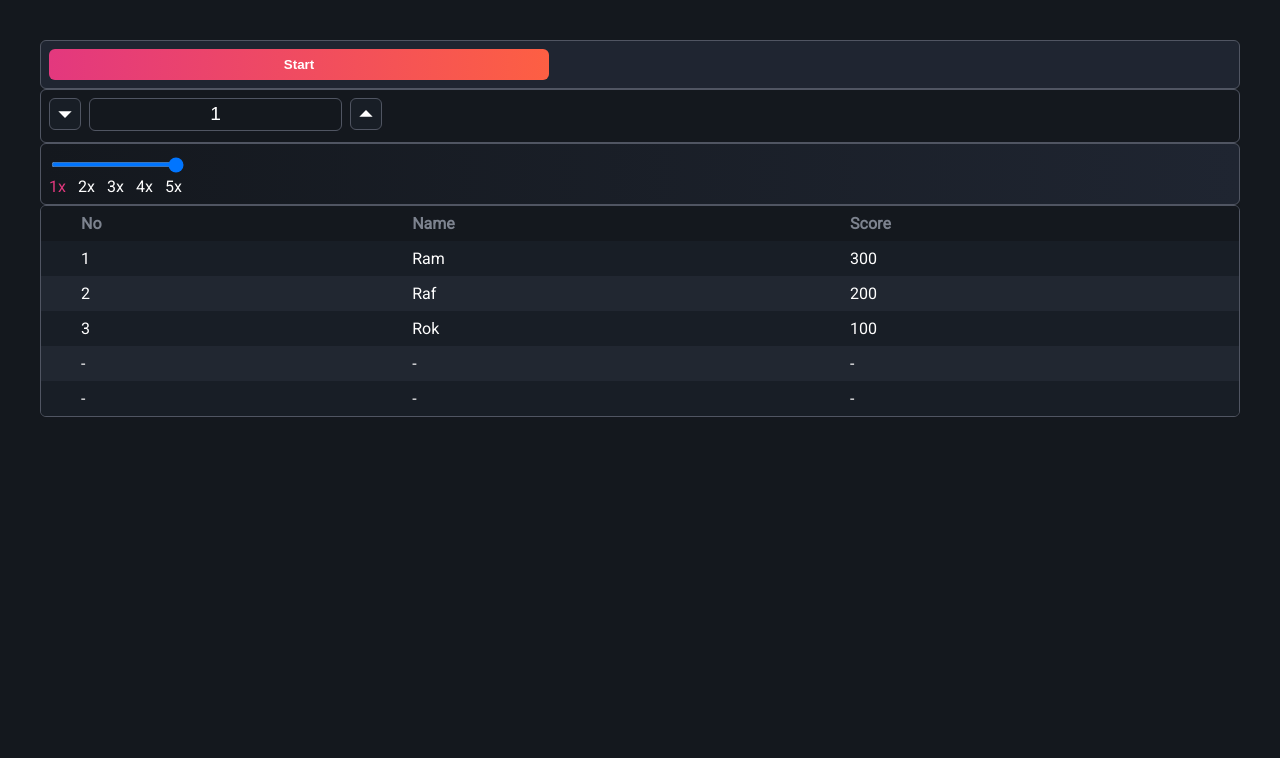
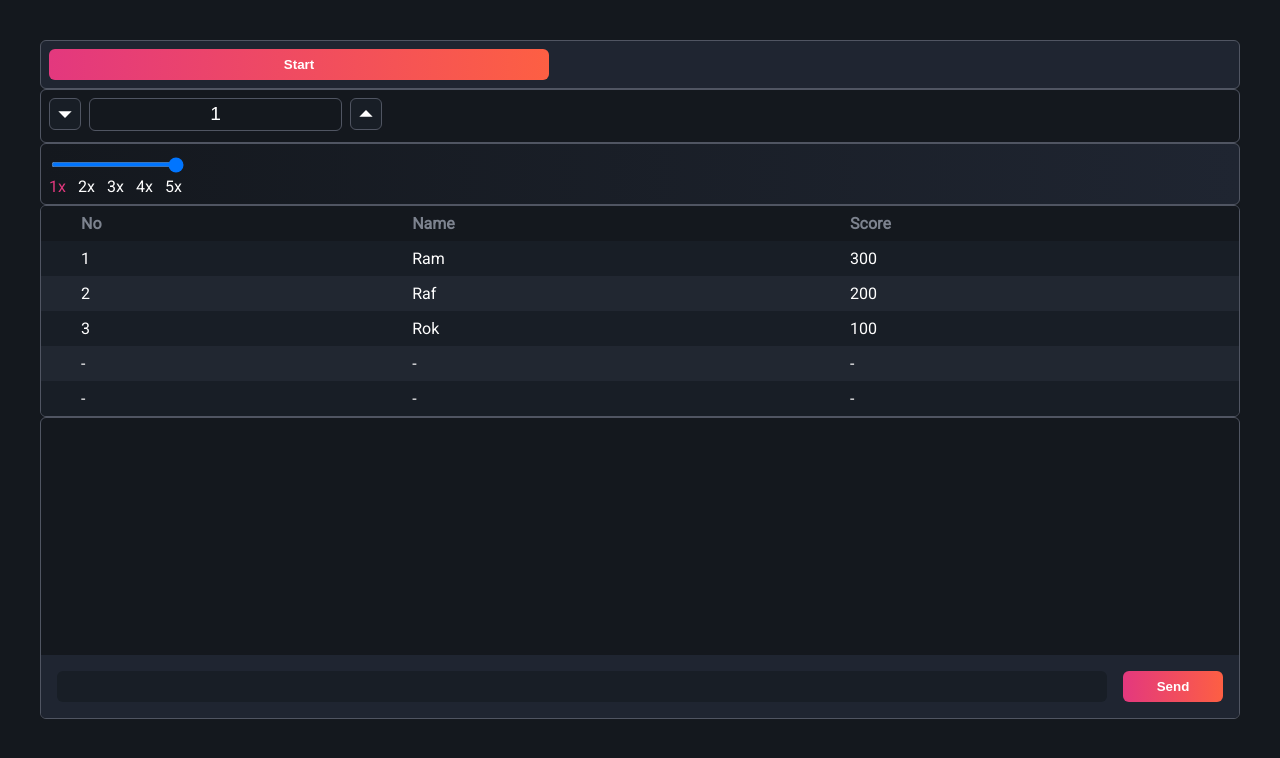
Before and after one commit to ramilamparo/sps, a React (Vite) app in the folder frontend/: page / in a window 1280 px wide. Shown: the top 758 px of the page. Built offline with nearby package versions, Linux system fonts and the light colour scheme.

Commit message:
Add chatbox.

```diff
--- a/frontend/src/App.tsx
+++ b/frontend/src/App.tsx
@@ -6,6 +6,7 @@ import styles from "./App.module.scss";
 import { RangeInput } from "./components/RangeInput/RangeInput";
 import { NumberInput } from "./components/NumberInput/NumberInput";
 import { RankingTable } from "./components/Table/RankingTable";
+import { ChatBox } from "./components/ChatBox/ChatBox";
 
 function App() {
 	const [rangeValue, setRangeValue] = useState(1);
@@ -33,6 +34,7 @@ function App() {
 					/>
 				</Paper>
 				<RankingTable />
+				<ChatBox />
 			</Container>
 		</>
 	);
--- /dev/null
+++ b/frontend/src/components/ChatBox/ChatBox.module.scss
@@ -0,0 +1,48 @@
+.root {
+	height: 300px;
+	display: flex;
+	flex-direction: column;
+}
+
+.chatHistoryContainer {
+	padding: $spacing;
+	overflow: auto;
+	flex-grow: 1;
+}
+
+.chatHistoryMessage {
+	background-color: $color-item-bg-active;
+	display: inline-flex;
+	padding: $spacing * 0.4;
+	font-size: $font-size * 0.8;
+	align-items: center;
+	border-radius: $border-radius;
+	margin-left: $spacing;
+}
+
+.chatHistoryItem {
+	display: flex;
+	&:not(:last-child) {
+		margin-bottom: $spacing * 2;
+	}
+}
+
+.messageBox {
+	background-color: $color-paper-background;
+	padding: $spacing * 2;
+	display: flex;
+}
+
+.textInput {
+	color: $color-text-default;
+	background-color: $color-item-bg;
+	border-radius: $border-radius;
+	border: none;
+	height: $input-height;
+	margin-right: $spacing * 2;
+	flex-grow: 1;
+}
+
+.submitButton {
+	min-width: 100px;
+}
--- /dev/null
+++ b/frontend/src/components/ChatBox/ChatBox.tsx
@@ -0,0 +1,74 @@
+import { FormEvent, useCallback, useState } from "react";
+import { BasePaper } from "../Paper/BasePaper";
+import { Button } from "../Button/Button";
+import styles from "./ChatBox.module.scss";
+import clsx from "clsx";
+
+interface ChatHistory {
+	userId: string;
+	userName: string;
+	message: string;
+}
+
+export interface ChatBoxProps {
+	className?: string;
+}
+
+export const ChatBox = ({ className }: ChatBoxProps) => {
+	const [message, setMessage] = useState("");
+	const [chatHistory, setChatHistory] = useState<ChatHistory[]>([]);
+	const [chatHistoryContainerRef, setChatHistoryContainerRef] =
+		useState<HTMLDivElement | null>(null);
+
+	const handleSubmit = useCallback(
+		(e: FormEvent<HTMLFormElement>) => {
+			e.preventDefault();
+			setChatHistory((history) => [
+				...history,
+				{
+					userId: "0",
+					userName: "Ram",
+					message,
+				},
+			]);
+			setMessage("");
+			if (chatHistoryContainerRef) {
+				setTimeout(() => {
+					chatHistoryContainerRef.scrollTo(
+						0,
+						chatHistoryContainerRef.scrollHeight
+					);
+				}, 0);
+			}
+		},
+		[chatHistoryContainerRef, message]
+	);
+
+	return (
+		<BasePaper className={clsx(styles.root, className)}>
+			<div
+				className={styles.chatHistoryContainer}
+				ref={setChatHistoryContainerRef}
+			>
+				{chatHistory.map((history, i) => (
+					<div key={i} className={styles.chatHistoryItem}>
+						<div>{history.userName}:</div>
+						<div className={styles.chatHistoryMessage}>
+							{history.message}
+						</div>
+					</div>
+				))}
+			</div>
+			<form onSubmit={handleSubmit} className={styles.messageBox}>
+				<input
+					value={message}
+					onChange={(e) => setMessage(e.target.value)}
+					className={styles.textInput}
+				/>
+				<Button className={styles.submitButton} type="submit">
+					Send
+				</Button>
+			</form>
+		</BasePaper>
+	);
+};
```
Also changed, not shown: frontend/package.json (+8 -0 lines), frontend/src/components/Button/Button.module.scss (indentation only), 1 other file (tests, documents, lock files or other folders).
